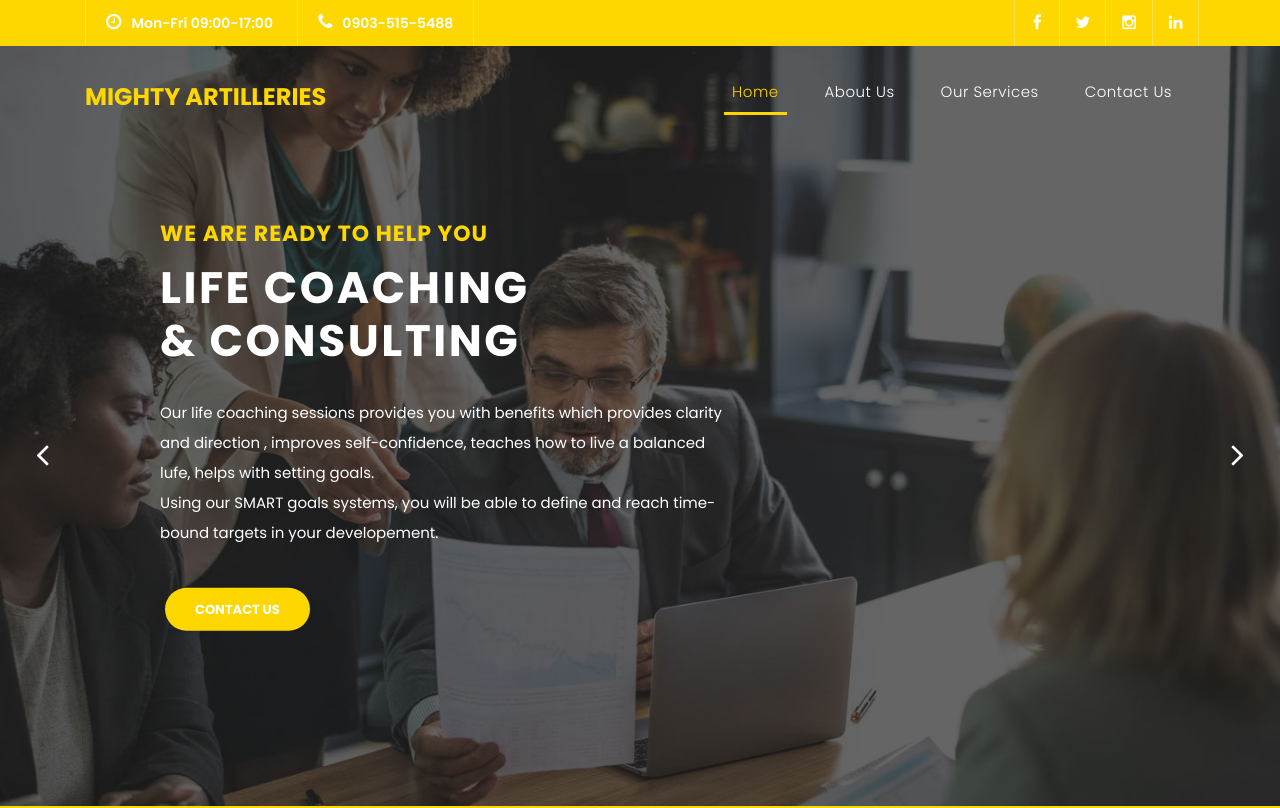
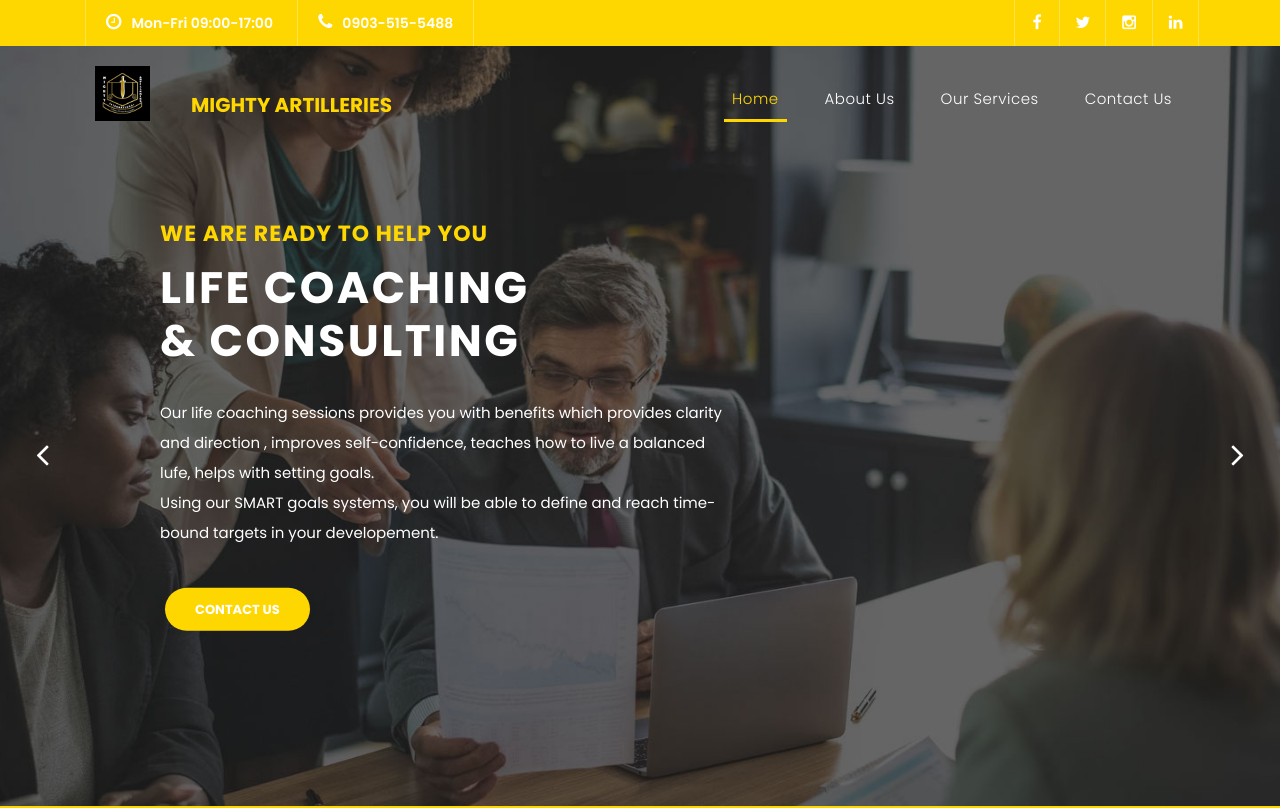
Before and after one commit to Mighty-Artilleries-Int-l/Mighty-Artilleries-Int-l, a plain HTML site: page index.html in a window 1280 px wide. Shown: the top 808 px of the page. Drawn offline with Linux system fonts and the light colour scheme.

Commit message:
new update

```diff
--- a/index.html
+++ b/index.html
@@ -58,8 +58,14 @@
     <header class="">
       <nav class="navbar navbar-expand-lg">
         <div class="container">
-          <a class="navbar-brand" href="index.html"><h2 style="color: gold">Mighty Artilleries</h2></a>
-          <button class="navbar-toggler" type="button" style="background-color: transparent;" data-toggle="collapse" data-target="#navbarResponsive" aria-controls="navbarResponsive" aria-expanded="false" aria-label="Toggle navigation">
+            <img src="./assets/images/logo.jpg" style="padding-bottom: 10px; padding-left: 10px;" width="65px" height="65px">
+            <ul style="padding-left: 25px;" class="navbar-brand nav-link nav-item ml-auto">
+              <li class="nav-item">
+                <a style="color: gold" class="nav-link" href="#top"><h5><b>MIGHTY ARTILLERIES</b></h5>
+                </a>
+              </li>
+            </ul>
+            <button class="navbar-toggler" type="button" style="background-color: transparent;" data-toggle="collapse" data-target="#navbarResponsive" aria-controls="navbarResponsive" aria-expanded="false" aria-label="Toggle navigation">
             <span class="navbar-toggler-icon"></span>
           </button>
           <div class="collapse navbar-collapse" id="navbarResponsive">
```
Also changed, not shown: about.html (+11 -5 lines), contact.html (+7 -1 lines), services.html (+7 -1 lines).
